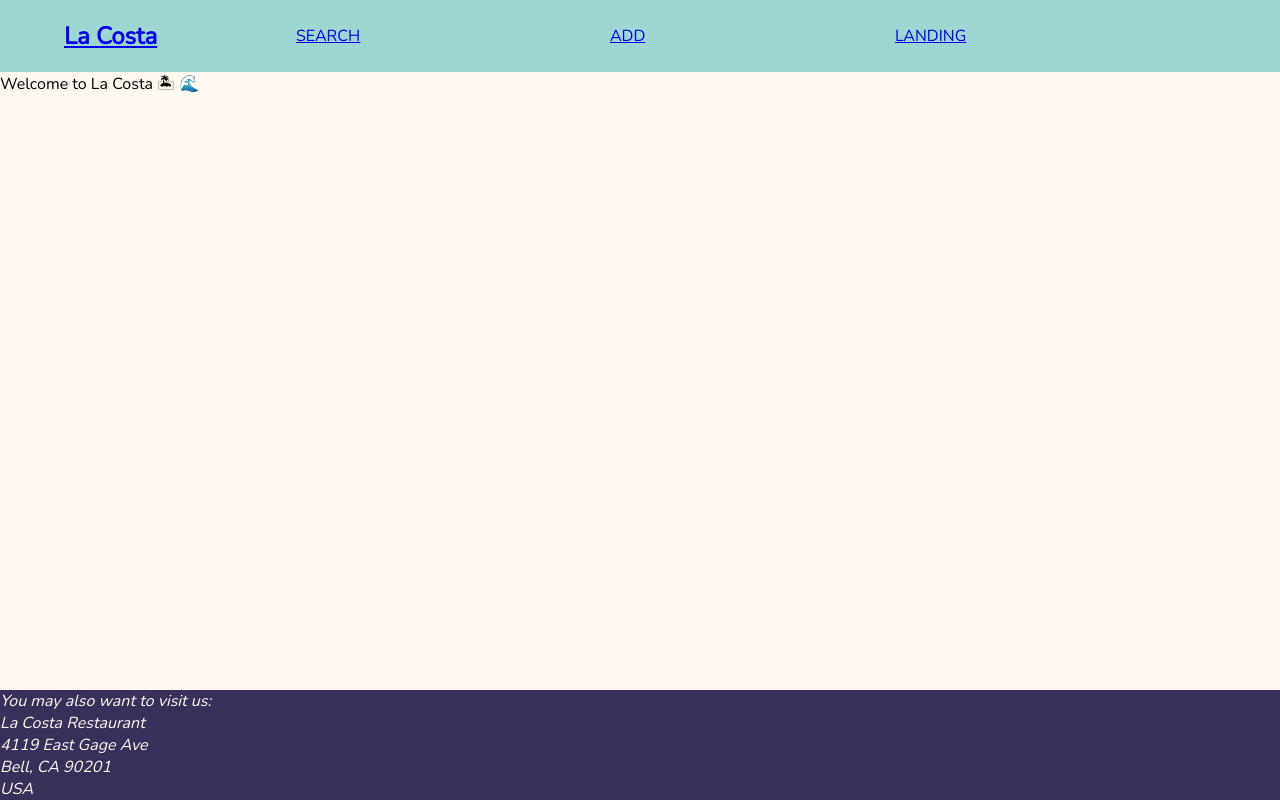
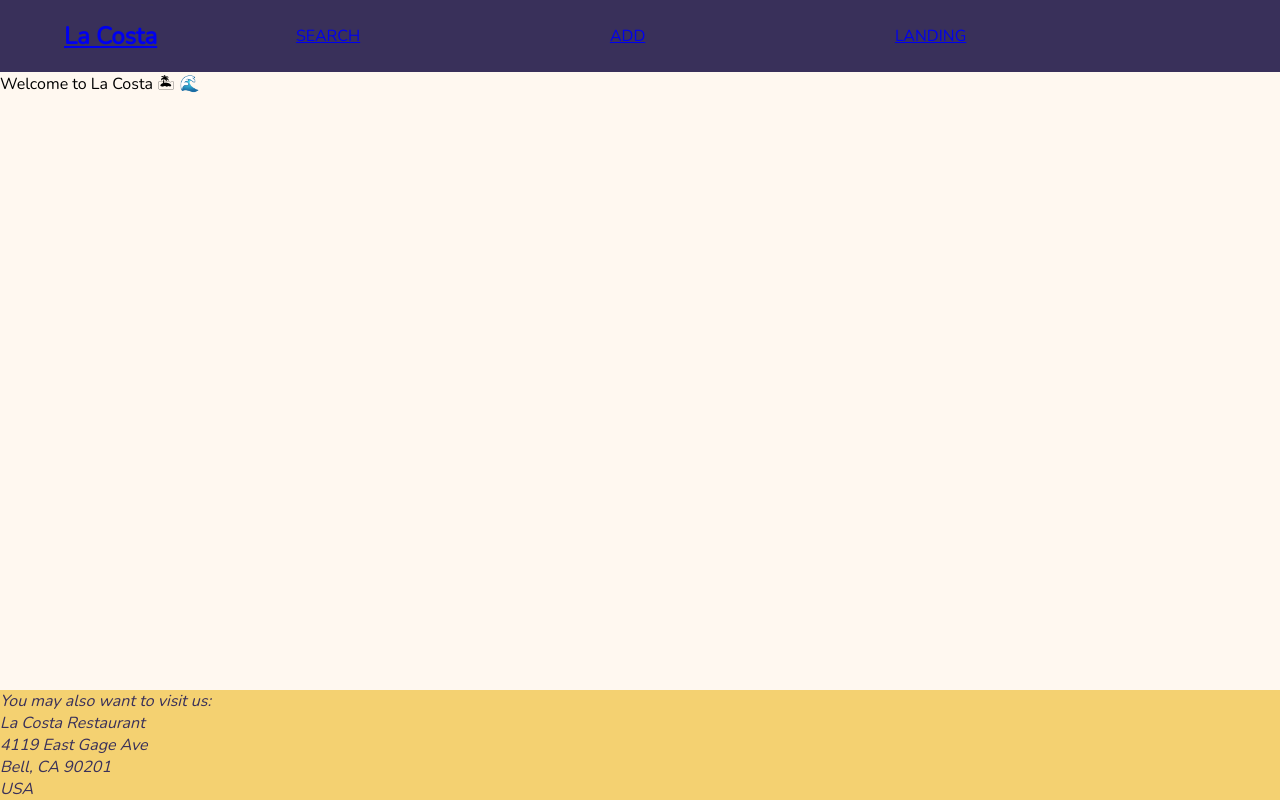
Before and after one commit to Joes-BitGit/menu, a React (Create React App) app in the folder client/: page /landing in a window 1280 px wide. Built offline with nearby package versions, Linux system fonts and the light colour scheme.

Commit message:
darker bg colors

```diff
--- a/client/src/styles/landing.css
+++ b/client/src/styles/landing.css
@@ -15,7 +15,7 @@
 
 /* ../componenets/NavBar.jsx */
 .navbar-container {
-  background: var(--middle-blue-green);
+  background: var(--space-cadet);
 }
 
 /* ../components/Routes.jsx */
@@ -24,6 +24,6 @@
 }
 /* ../componenets/Footer.jsx */
 .footer-content {
-  background: var(--space-cadet);
-  color: var(--floral-white);
+  background: var(--orange-yellow-crayola);
+  color: var(--space-cadet);
 }
```
